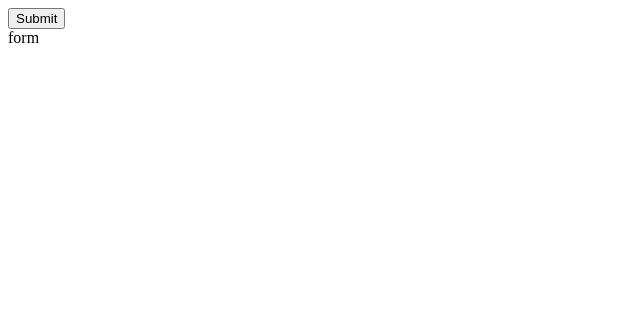
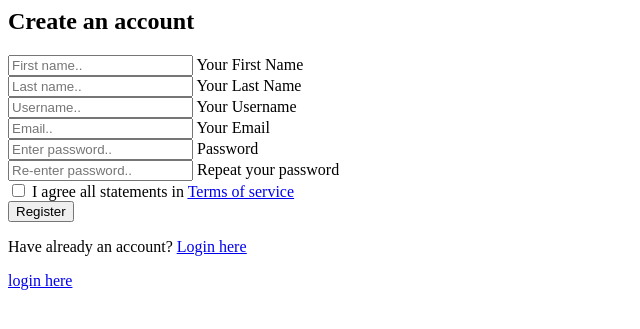
Before and after one commit to yasilievy/SEIS-739-Click-Late, a Django app: page /register/ in a window 1280 px wide. Shown: the top 329 px of the page, without its empty margins (0-640 px from the left). Run offline with Django 5.2, Linux system fonts and the light colour scheme.

Commit message:
had to revert to one of the initial push. now i fixed a lot of the form inputs

```diff
--- a/accounts/admin.py
+++ b/accounts/admin.py
@@ -2,5 +2,4 @@ from django.contrib import admin
 from .models import UserProfile
 
 # if a new database table is added, you have to register here
-
 admin.site.register(UserProfile)
--- a/accounts/forms.py
+++ b/accounts/forms.py
@@ -7,4 +7,4 @@ from .models import UserProfile
 class CreateUserForm(ModelForm):
     class Meta:
         model = UserProfile
-        fields = '__all__'
+        fields = ['firstname','lastname','username','email','password']
--- a/accounts/models.py
+++ b/accounts/models.py
@@ -1,7 +1,7 @@
 from django.db import models
 
 class UserProfile(models.Model):
-    # id = models.IntegerField(primary_key=True)
+    id = models.IntegerField(primary_key=True)
     firstname = models.CharField(max_length=40)
     lastname = models.CharField(max_length=40)
     email = models.CharField(max_length=40)
--- a/accounts/templates/accounts/login.html
+++ b/accounts/templates/accounts/login.html
@@ -1 +1,2 @@
-<h3>Login</h3>
+<h3>Login Page</h3>
+<a href="/register">register here</a>
--- a/accounts/templates/accounts/register.html
+++ b/accounts/templates/accounts/register.html
@@ -1,49 +1,83 @@
-<!DOCTYPE html>
-<html>
-<head>
-    <title>main</title>
-    <style>
-        .gradient-custom-3 {
-        /* fallback for old browsers */
-        background: #84fab0;
+<section class="vh-100 bg-image">
+  <div class="mask d-flex align-items-center h-100 gradient-custom-3">
+    <div class="container h-100">
+      <div class="row d-flex justify-content-center align-items-center h-100">
+        <div class="col-12 col-md-9 col-lg-7 col-xl-6">
+          <div class="card" style="border-radius: 15px;">
+            <div class="card-body p-5">
+              <h2 class="text-uppercase text-center mb-5">Create an account</h2>
 
-        /* Chrome 10-25, Safari 5.1-6 */
-        background: -webkit-linear-gradient(to right, rgba(132, 250, 176, 0.5), rgba(143, 211, 244, 0.5));
+              <form>
+                {% csrf_token %}
+                <div data-mdb-input-init class="form-outline mb-4">
+                  <!-- <input type="text" id="form3Example1cg" class="form-control form-control-lg" /> -->
+                  {{form.firstname}}
+                  <label class="form-label" for="form3Example0cg">Your First Name</label>
+                </div>
 
-        /* W3C, IE 10+/ Edge, Firefox 16+, Chrome 26+, Opera 12+, Safari 7+ */
-        background: linear-gradient(to right, rgba(132, 250, 176, 0.5), rgba(143, 211, 244, 0.5))
-        }
-        .gradient-custom-4 {
-        /* fallback for old browsers */
-        background: #84fab0;
+                <div data-mdb-input-init class="form-outline mb-4">
+                  <!-- <input type="text" id="form3Example1cg" class="form-control form-control-lg" /> -->
+                  {{form.lastname}}
+                  <label class="form-label" for="form3Example1cg">Your Last Name</label>
+                </div>
 
-        /* Chrome 10-25, Safari 5.1-6 */
-        background: -webkit-linear-gradient(to right, rgba(132, 250, 176, 1), rgba(143, 211, 244, 1));
+                <div data-mdb-input-init class="form-outline mb-4">
+                  <!-- <input type="email" id="form3Example3cg" class="form-control form-control-lg" /> -->
+                  {{form.username}}
+                  <label class="form-label" for="form3Example3cg">Your Username</label>
+                </div>
 
-        /* W3C, IE 10+/ Edge, Firefox 16+, Chrome 26+, Opera 12+, Safari 7+ */
-        background: linear-gradient(to right, rgba(132, 250, 176, 1), rgba(143, 211, 244, 1))
-        }
-    </style>
+                <div data-mdb-input-init class="form-outline mb-4">
+                  <!-- <input type="email" id="form3Example3cg" class="form-control form-control-lg" /> -->
+                  {{form.email}}
+                  <label class="form-label" for="form3Example3cg">Your Email</label>
+                </div>
 
-</head>
+                <div data-mdb-input-init class="form-outline mb-4">
+                  <!-- <input type="password" id="form3Example4cg" class="form-control form-control-lg" /> -->
+                  {{form.password}}
+                  <label class="form-label" for="form3Example4cg">Password</label>
+                </div>
 
-<body>
-<form method="POST" action="">
-  {% csrf_token %}
-  {% for field in form %}
-  {% endfor %}
-  <input type="submit" name="Create User">
-</form>form
+                <div data-mdb-input-init class="form-outline mb-4">
+                  <!-- <input type="password" id="form3Example4cdg" class="form-control form-control-lg" /> -->
+                  {{form.password}}
+                  <label class="form-label" for="form3Example4cdg">Repeat your password</label>
+                </div>
 
+                <div class="form-check d-flex justify-content-center mb-5">
+                  <input class="form-check-input me-2" type="checkbox" value="" id="form2Example3cg" />
+                  <label class="form-check-label" for="form2Example3g">
+                    I agree all statements in <a href="#!" class="text-body"><u>Terms of service</u></a>
+                  </label>
+                </div>
 
+                <div class="d-flex justify-content-center">
+                  <button  type="button" data-mdb-button-init
+                    data-mdb-ripple-init class="btn btn-success btn-block btn-lg gradient-custom-4 text-body">Register</button>
+                </div>
+
+                <p class="text-center text-muted mt-5 mb-0">Have already an account? <a href="/login"
+                    class="fw-bold text-body"><u>Login here</u></a></p>
+
+              </form>
+
+            </div>
+          </div>
+        </div>
+      </div>
+    </div>
+  </div>
+</section>
 </body>
+<a href="/login">login here</a>
+
 <script>
-    var form_fields = document.getElementsByTagName('input')
-    const fields_placeholders = ['First name..','Last name..','Email..','Enter password..','Re-enter password..']
-    for (let i = 0; i<= fields_placeholders.length; i++) {
-        form_fields[i].placeholder = fields_placeholders[i]
-        // form_fields[i].className +=' form-control'
-    }
+  var form_fields = document.getElementsByTagName('input')
+  const fields_placeholders = ['First name..','Last name..','Username..','Email..','Enter password..','Re-enter password..']
+  for (let i = 0; i<= fields_placeholders.length; i++) {
+      form_fields[i].placeholder = fields_placeholders[i-1]
+      form_fields[i].className +=' form-control'
+  }
 </script>
 </html>
-<!-- {{form.errors}} -->
--- a/accounts/views.py
+++ b/accounts/views.py
@@ -1,17 +1,7 @@
 from django.shortcuts import render, redirect
-from django.http import JsonResponse
-from django.contrib.auth.forms import UserCreationForm
-from .models import UserProfile
-from .serializers import UserProfileSerializer
-from rest_framework.decorators import api_view
-from rest_framework.response import Response
-from rest_framework import status
-import logging
-
-from django.contrib.auth import authenticate, login, logout
-
-
-logger = logging.getLogger(__name__)
+from django.http import HttpResponse
+# from django.contrib.auth.forms import UserCreationForm
+from .forms import CreateUserForm
 
 def profile(request, format=None):
     # return HttpResponse('Home page')
@@ -26,16 +16,16 @@ def login(request, format=None):
     # return HttpResponse('Contact page')
     return render(request, 'accounts/login.html')
 
-@api_view(['GET','PUT','DELETE','POST'])
+# @api_view(['GET','PUT','DELETE','POST'])
 def register(request, format=None):
-    form = UserCreationForm()
+    form = CreateUserForm()
 
 
-    if request.method == 'POST':
-        form = UserCreationForm(request.POST)
+    # if request.method == 'POST':
+    #     form = CreateUserForm(request.POST)
 
-        if form.is_valid():
-            form.save()
+    #     if form.is_valid():
+    #         form.save()
 
     context = {'form':form}
     return render(request, 'accounts/register.html',context)
--- a/clicklate/serializers.py
+++ b/clicklate/serializers.py
@@ -6,4 +6,4 @@ from .models import Translated
 class TranslatedSerializer(serializers.ModelSerializer):
     class Meta:
         model = Translated
-        fields = ['id','text_boolean','image_boolean','date_translated','detected_language','translate_to_language']
+        fields = ['id']#,'text_boolean','image_boolean','date_translated','detected_language','translate_to_language']
--- a/clicklate/urls.py
+++ b/clicklate/urls.py
@@ -24,9 +24,7 @@ urlpatterns = [
     path('admin/', admin.site.urls),
     path('',include ('accounts.urls')), # taking urls py from a different app folder
     path('clicklate/', views.click_translate),
-    path('clicklate/<int:id>',views.click_translate_get_one) # need <int:id> to make it an input
-    # path('login/', views.loginPage, name='login'),
-    # path('register/', views.registerPage, name='register')
+    path('clicklate/<int:id>',views.click_translate_get_one), # need <int:id> to make it an input
 
 ]
 
```
Also changed, not shown: accounts/templates/accounts/main.css (deleted, +0 -20 lines), accounts/templates/accounts/profile.html (+0 -7 lines), accounts/templates/main.html (deleted, +0 -20 lines), clicklate/models.py (+5 -6 lines), notes.html (added, +31 -0 lines), notes.py (added, +11 -0 lines), accounts/migrations/0001_initial.py, accounts/migrations/0002_alter_userprofile_id.py (added), accounts/migrations/0002_rename_user_name_userprofile_email_and_more.py (deleted), clicklate/migrations/0004_remove_translated_date_translated_and_more.py (added), 1 other file.
